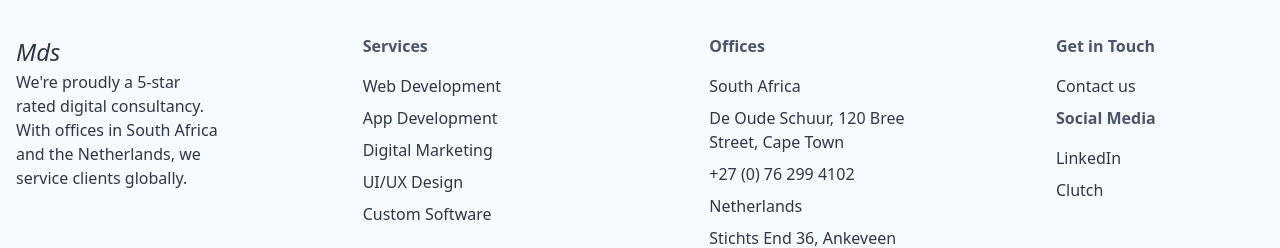
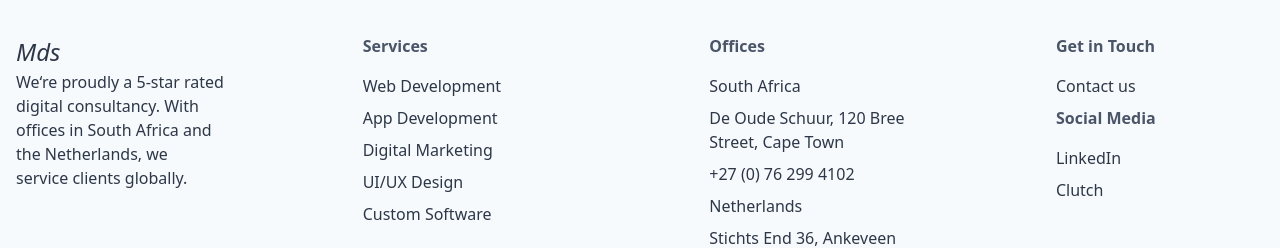
Before and after one commit to mohammad-mohamed/Modern-Day-Stratergy, a Next.js app: page / in a window 1280 px wide. Shown: the part 4481-4729 px from the top of the page. Built offline with nearby package versions, Linux system fonts and the light colour scheme.

Commit message:
fixed some errors

```diff
--- a/components/footer.tsx
+++ b/components/footer.tsx
@@ -103,7 +103,7 @@ export const Footer = () => {
           <FooterColumn>
             <FooterText>Mds</FooterText>
             <p>
-              We&apos;re proudly a 5-star rated digital consultancy. With offices in
+              We&lsquo;re proudly a 5-star rated digital consultancy. With offices in
               South Africa and the Netherlands, we service clients globally.
             </p>
           </FooterColumn>
```
